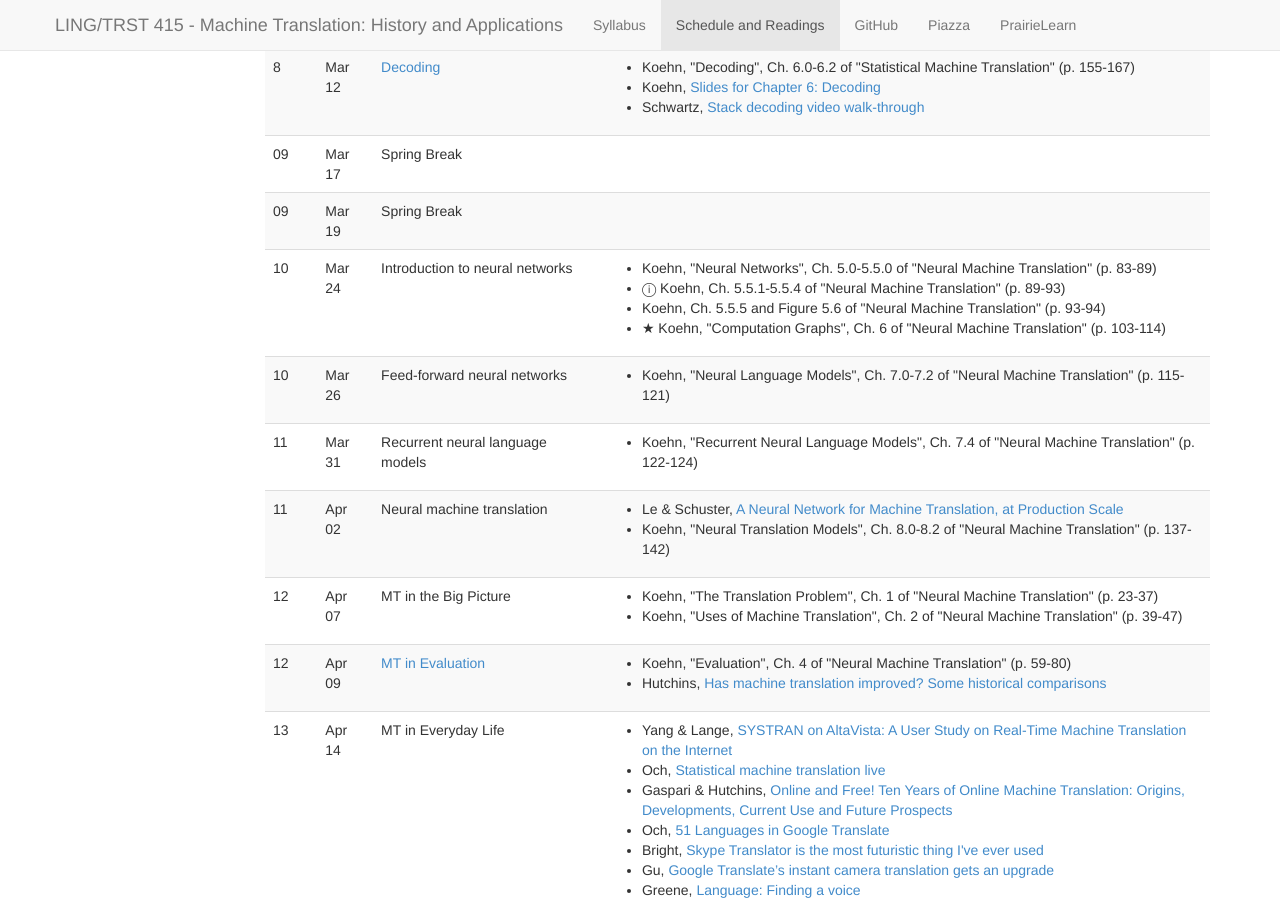
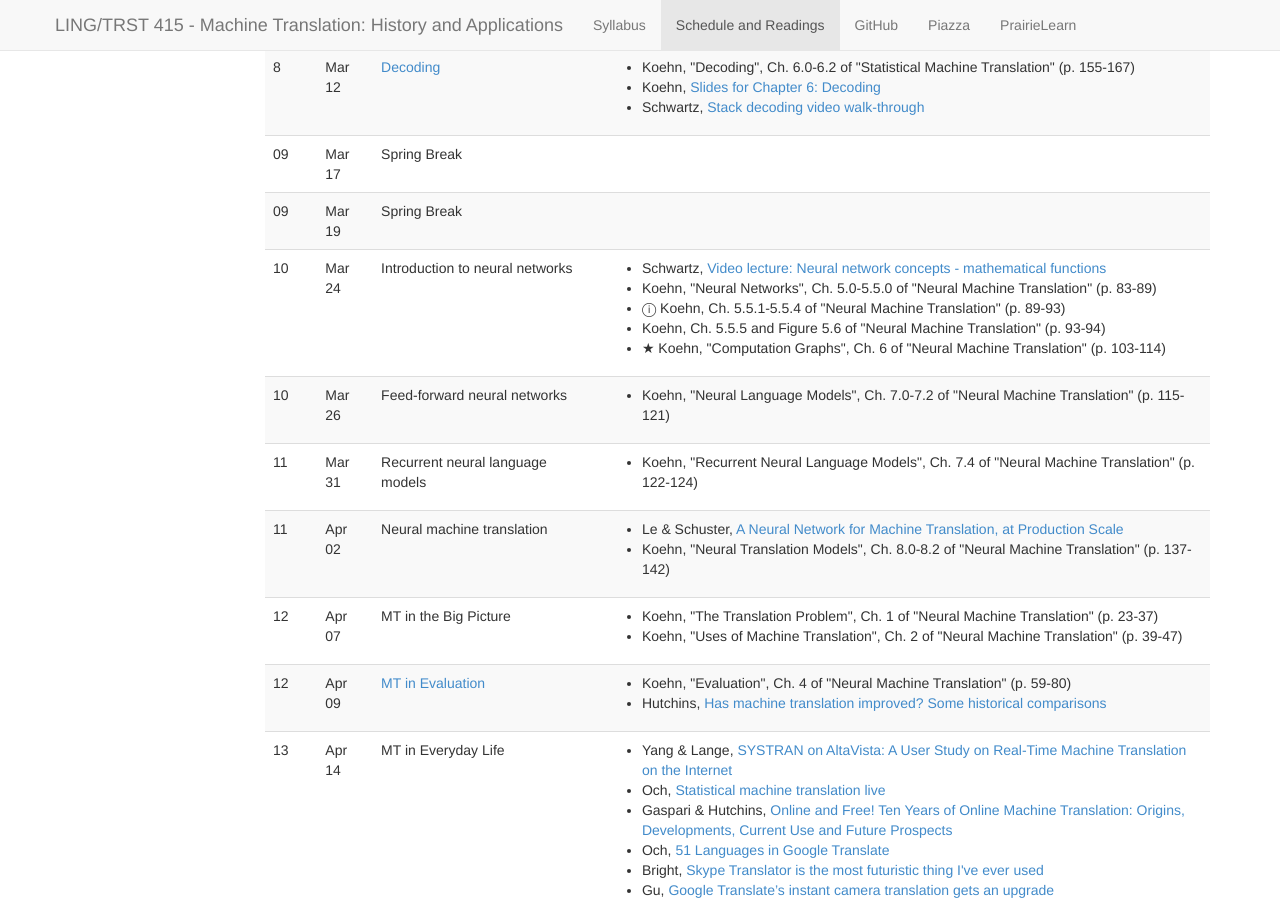
Before and after one commit to 2020-Spring-UIUC-LING415/2020-Spring-UIUC-LING415.github.io, a Jekyll site: the page built from schedule.md, in a window 1280 px wide and 900 px high, scrolled down 1874 px. Built offline with Jekyll 4.4.1, drawn with Linux system fonts in a browser that asks for light colours; nearby versions of some CDN libraries.

Commit message:
Update schedule.yaml

```diff
--- a/_data/schedule.yaml
+++ b/_data/schedule.yaml
@@ -397,6 +397,14 @@
   lecturer: Lane Schwartz
   reading:
     -
+      author: Schwartz
+      title: "Video lecture: Neural network concepts - mathematical functions"
+      url: https://www.youtube.com/watch?v=VSTPIRTp9yE
+      times: "00:00-07:11"
+      length:
+         value: 7
+         unit: "minutes"
+    -
       author: Koehn
       title: "\"Neural Networks\", Ch. 5.0-5.5.0 of \"Neural Machine Translation\""
       pages: 83-89
```
